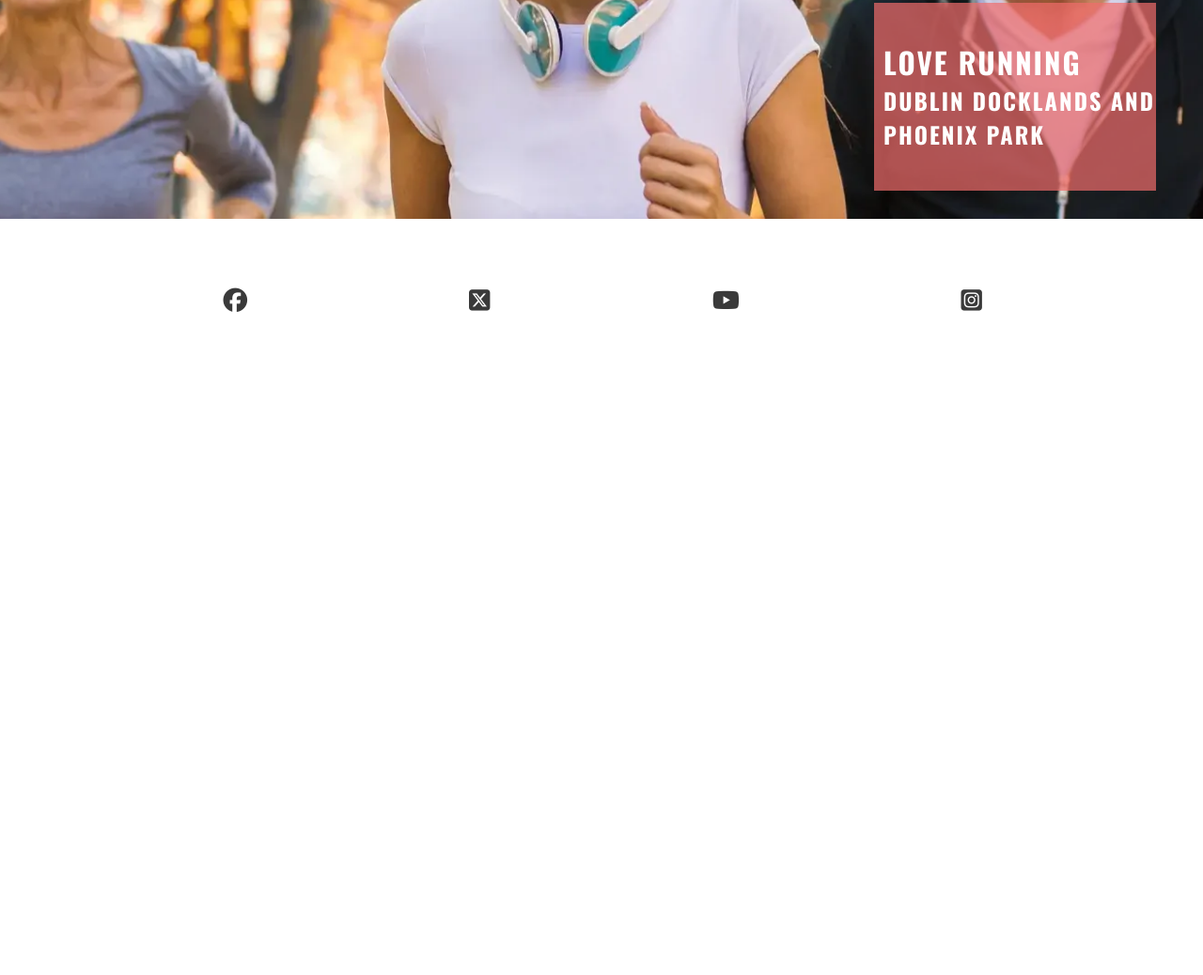
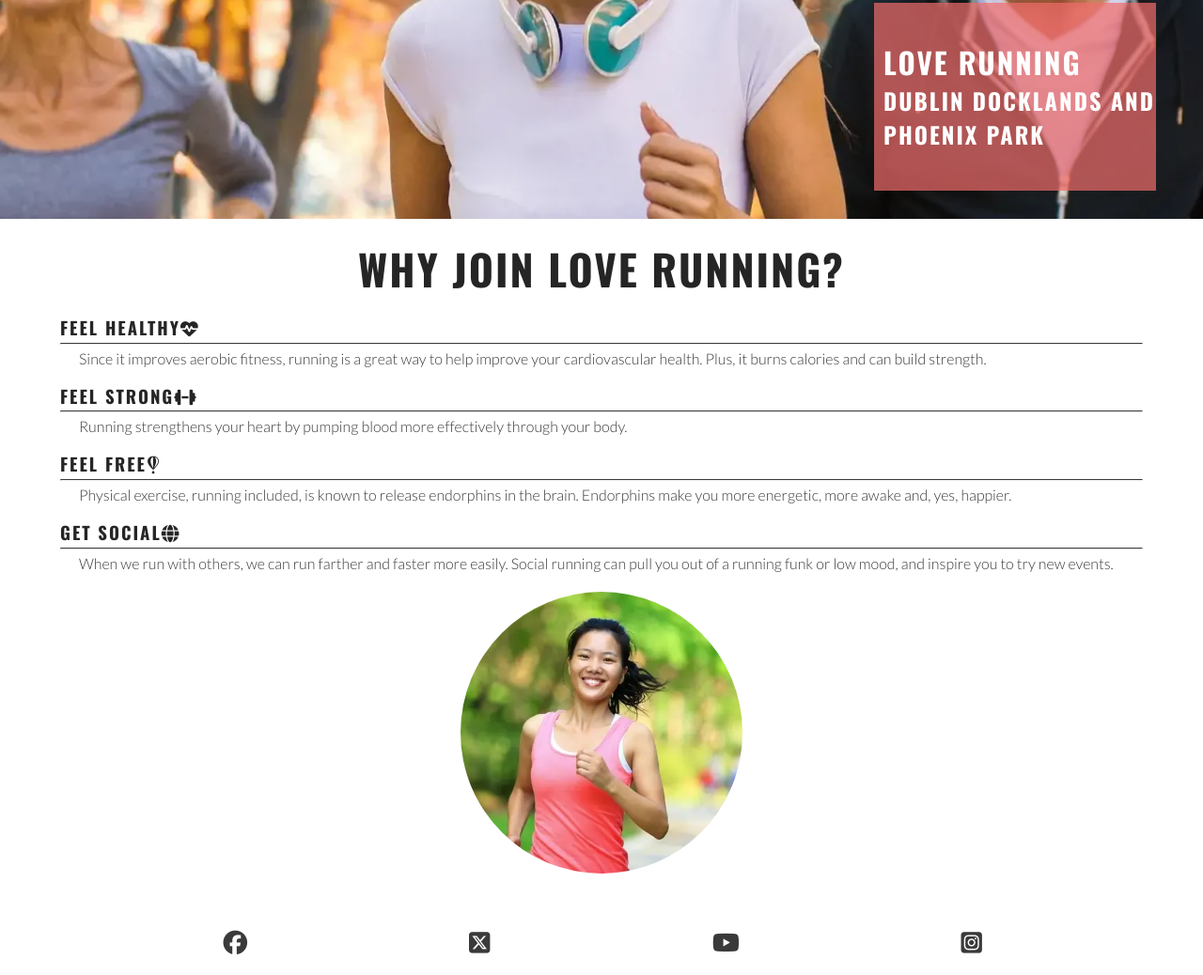
Before and after one commit to SalarFarahani/love-running, a plain HTML site: page index.html in a window 1280 px wide. Shown: the part 446-1484 px from the top of the page at 94% size. Before the commit the page ends 800 px from the top, so only its background shows below. Drawn offline with nearby package versions, Linux system fonts and the light colour scheme.

Commit message:
Add circular image to reasons section

```diff
--- a/assets/css/style.css
+++ b/assets/css/style.css
@@ -110,6 +110,49 @@ main {
     color: #ffffff;
 }
 
+#reasons {
+    width: 90%;
+    margin: 20px auto;
+}
+
+#reasons h2 {
+    text-align: center;
+    margin-bottom: 20px;
+    font-size: 280%;
+}
+
+#benefits-physical>div, #benefits-mental>div {
+    line-height: 20px;
+    margin-bottom: 20px;
+}
+
+#benefits p {
+    padding-left: 20px;
+    padding-right: 20px;
+}
+
+hr {
+    border-top: 1px solid #3a3a3a;
+    margin: 5px 0;
+}
+
+#circle-cover-bg {
+    background: url("../images/reasons-image.webp") no-repeat top center/cover;
+    height: 90vw;
+    width: 90vw;
+    margin-bottom: 20px;
+    /* Makes the square div into a circle */
+    border-radius: 50%;
+    max-width: 300px;
+    max-height: 300px;
+}
+
+#benefits-image {
+    display: flex;
+    justify-content: center;
+    align-items: center;
+}
+
 /* Footer */
 #social-media {
     list-style: none;
--- a/index.html
+++ b/index.html
@@ -63,6 +63,38 @@
           <h3>Dublin docklands and Phoenix Park</h3>
         </div>
       </section>
+      <section id="reasons">
+        <h2>Why Join Love Running?</h2>
+        <div id="benefits">
+          <div id="benefits-physical">
+            <div>
+              <h3>Feel healthy<i class="fa-solid fa-heart-pulse"></i></h3>
+              <hr />
+              <p>Since it improves aerobic fitness, running is a great way to help improve your cardiovascular health. Plus, it burns calories and can build strength.</p>
+            </div>
+            <div>
+              <h3>Feel strong<i class="fa-solid fa-dumbbell"></i></h3>
+              <hr />
+              <p>Running strengthens your heart by pumping blood more effectively through your body.</p>
+            </div>
+          </div>
+          <div id="benefits-mental">
+            <div>
+              <h3>Feel free<i class="fa-brands fa-fly"></i></h3>
+              <hr />
+              <p>Physical exercise, running included, is known to release endorphins in the brain. Endorphins make you more energetic, more awake and, yes, happier.</p>
+            </div>
+            <div>
+              <h3>Get social<i class="fa-solid fa-globe"></i></h3>
+              <hr />
+              <p>When we run with others, we can run farther and faster more easily. Social running can pull you out of a running funk or low mood, and inspire you to try new events.</p>
+            </div>
+          </div>
+          <div id="benefits-image">
+            <div id="circle-cover-bg"></div>
+          </div>
+        </div>
+      </section>
     </main>
 
     <! Footer -->
```
Also changed, not shown: assets/images/reasons-image.webp (added).
